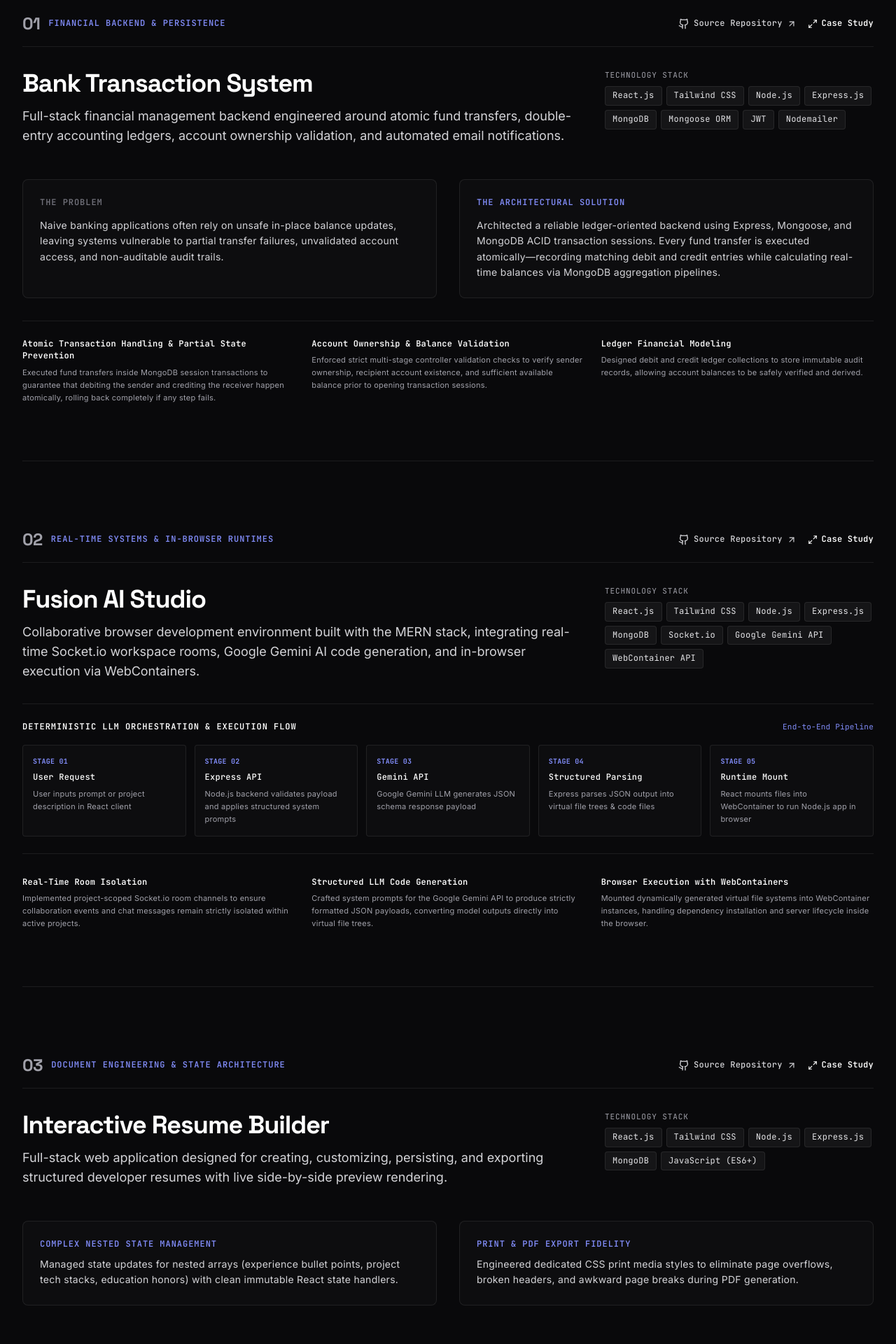
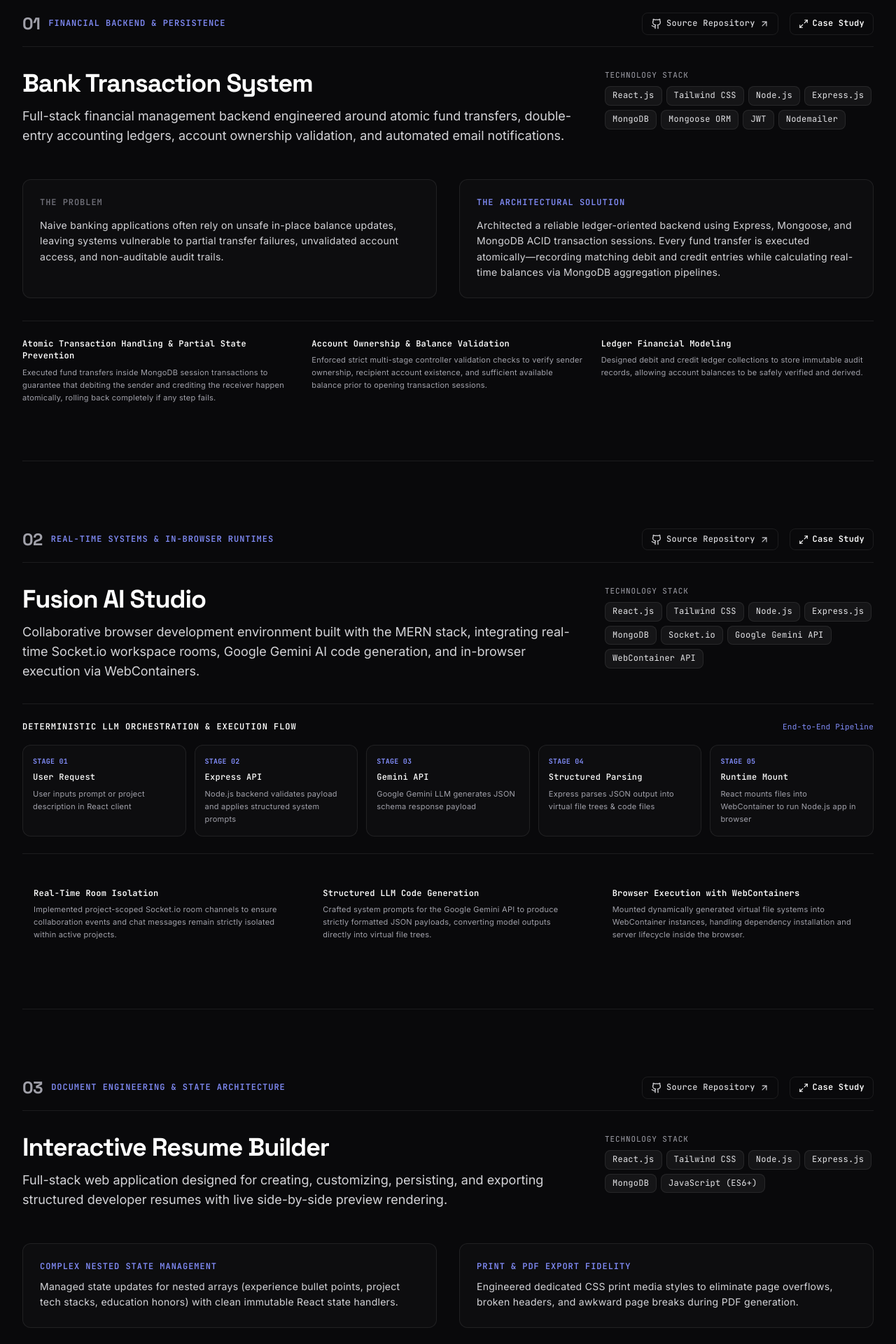
Before and after one commit to ujjwaltyagivashishtha/Portfolio, a React (Vite) app: page / in a window 1280 px wide. Shown: the part 2420-4340 px from the top of the page at 70% size. Built offline with nearby package versions, Linux system fonts and the light colour scheme; the HTML template or start-up script is replaced by a standard one.

Commit message:
style(projects): add tactile card lifting and responsive button controls across projects

```diff
--- a/src/sections/Projects.jsx
+++ b/src/sections/Projects.jsx
@@ -80,7 +80,7 @@ export const Projects = () => {
                 href={bankProject.githubUrl}
                 target="_blank"
                 rel="noopener noreferrer"
-                className="group inline-flex items-center gap-1.5 text-zinc-700 dark:text-zinc-300 hover:text-indigo-600 dark:hover:text-indigo-400 transition-colors font-medium"
+                className="group inline-flex items-center gap-1.5 px-3 py-1.5 rounded-lg border border-zinc-200 dark:border-white/[0.08] text-zinc-700 dark:text-zinc-300 hover:text-indigo-600 dark:hover:text-indigo-400 hover:border-indigo-500/40 hover:bg-zinc-100/60 dark:hover:bg-white/[0.04] hover:-translate-y-0.5 active:translate-y-0 active:scale-95 transition-all duration-200 ease-out font-medium"
               >
                 <Github className="w-4 h-4" />
                 <span>Source Repository</span>
@@ -89,7 +89,7 @@ export const Projects = () => {
               <button
                 type="button"
                 onClick={() => setSelectedProject(bankProject)}
-                className="group inline-flex items-center gap-1.5 text-zinc-950 dark:text-white hover:text-indigo-600 dark:hover:text-indigo-400 font-semibold transition-colors active:scale-95"
+                className="group inline-flex items-center gap-1.5 px-3 py-1.5 rounded-lg border border-zinc-200 dark:border-white/[0.08] text-zinc-950 dark:text-white hover:text-indigo-600 dark:hover:text-indigo-400 hover:border-indigo-500/40 hover:bg-zinc-100/60 dark:hover:bg-white/[0.04] font-semibold hover:-translate-y-0.5 active:translate-y-0 active:scale-95 transition-all duration-200 ease-out"
               >
                 <Maximize2 className="w-3.5 h-3.5 group-hover:scale-110 transition-transform duration-200" />
                 <span>Case Study</span>
@@ -113,7 +113,7 @@ export const Projects = () => {
               </span>
               <div className="flex flex-wrap gap-1.5 font-mono text-xs">
                 {bankProject.techStack.map(t => (
-                  <span key={t} className="px-2.5 py-1 rounded bg-zinc-100 dark:bg-white/[0.05] border border-zinc-200 dark:border-white/[0.08] text-zinc-800 dark:text-zinc-200 transition-colors hover:border-indigo-500/30">
+                  <span key={t} className="px-2.5 py-1 rounded-lg bg-zinc-100 dark:bg-white/[0.05] border border-zinc-200 dark:border-white/[0.08] text-zinc-800 dark:text-zinc-200 transition-all duration-150 hover:-translate-y-0.5 hover:border-indigo-500/40 hover:text-indigo-600 dark:hover:text-indigo-300">
                     {t}
                   </span>
                 ))}
@@ -123,7 +123,7 @@ export const Projects = () => {
 
           {/* Technical Deep Dive: Problem vs Architectural Solution */}
           <div className="grid grid-cols-1 md:grid-cols-2 gap-8 pt-4">
-            <div className="p-6 rounded-lg bg-zinc-50 dark:bg-white/[0.02] border border-zinc-200 dark:border-white/[0.08] space-y-3 transition-colors hover:border-zinc-300 dark:hover:border-white/[0.15]">
+            <div className="p-6 rounded-xl bg-zinc-50 dark:bg-white/[0.02] border border-zinc-200 dark:border-white/[0.08] space-y-3 transition-all duration-300 ease-out hover:-translate-y-1 hover:shadow-md dark:hover:shadow-[0_12px_24px_-10px_rgba(0,0,0,0.5)] hover:border-zinc-300 dark:hover:border-white/[0.15]">
               <span className="font-mono text-xs uppercase tracking-wider text-zinc-500 font-semibold block">
                 The Problem
               </span>
@@ -132,7 +132,7 @@ export const Projects = () => {
               </p>
             </div>
 
-            <div className="p-6 rounded-lg bg-zinc-50 dark:bg-white/[0.02] border border-zinc-200 dark:border-white/[0.08] space-y-3 transition-colors hover:border-indigo-500/30">
+            <div className="p-6 rounded-xl bg-zinc-50 dark:bg-white/[0.02] border border-zinc-200 dark:border-white/[0.08] space-y-3 transition-all duration-300 ease-out hover:-translate-y-1 hover:shadow-md dark:hover:shadow-[0_12px_24px_-10px_rgba(0,0,0,0.5)] hover:border-indigo-500/40">
               <span className="font-mono text-xs uppercase tracking-wider text-indigo-700 dark:text-indigo-400 font-semibold block">
                 The Architectural Solution
               </span>
@@ -182,7 +182,7 @@ export const Projects = () => {
                 href={fusionProject.githubUrl}
                 target="_blank"
                 rel="noopener noreferrer"
-                className="group inline-flex items-center gap-1.5 text-zinc-700 dark:text-zinc-300 hover:text-indigo-600 dark:hover:text-indigo-400 transition-colors font-medium"
+                className="group inline-flex items-center gap-1.5 px-3 py-1.5 rounded-lg border border-zinc-200 dark:border-white/[0.08] text-zinc-700 dark:text-zinc-300 hover:text-indigo-600 dark:hover:text-indigo-400 hover:border-indigo-500/40 hover:bg-zinc-100/60 dark:hover:bg-white/[0.04] hover:-translate-y-0.5 active:translate-y-0 active:scale-95 transition-all duration-200 ease-out font-medium"
               >
                 <Github className="w-4 h-4" />
                 <span>Source Repository</span>
@@ -191,7 +191,7 @@ export const Projects = () => {
               <button
                 type="button"
                 onClick={() => setSelectedProject(fusionProject)}
-                className="group inline-flex items-center gap-1.5 text-zinc-950 dark:text-white hover:text-indigo-600 dark:hover:text-indigo-400 font-semibold transition-colors active:scale-95"
+                className="group inline-flex items-center gap-1.5 px-3 py-1.5 rounded-lg border border-zinc-200 dark:border-white/[0.08] text-zinc-950 dark:text-white hover:text-indigo-600 dark:hover:text-indigo-400 hover:border-indigo-500/40 hover:bg-zinc-100/60 dark:hover:bg-white/[0.04] font-semibold hover:-translate-y-0.5 active:translate-y-0 active:scale-95 transition-all duration-200 ease-out"
               >
                 <Maximize2 className="w-3.5 h-3.5 group-hover:scale-110 transition-transform duration-200" />
                 <span>Case Study</span>
@@ -215,7 +215,7 @@ export const Projects = () => {
               </span>
               <div className="flex flex-wrap gap-1.5 font-mono text-xs">
                 {fusionProject.techStack.map(t => (
-                  <span key={t} className="px-2.5 py-1 rounded bg-zinc-100 dark:bg-white/[0.05] border border-zinc-200 dark:border-white/[0.08] text-zinc-800 dark:text-zinc-200 transition-colors hover:border-indigo-500/30">
+                  <span key={t} className="px-2.5 py-1 rounded-lg bg-zinc-100 dark:bg-white/[0.05] border border-zinc-200 dark:border-white/[0.08] text-zinc-800 dark:text-zinc-200 transition-all duration-150 hover:-translate-y-0.5 hover:border-indigo-500/40 hover:text-indigo-600 dark:hover:text-indigo-300">
                     {t}
                   </span>
                 ))}
@@ -238,7 +238,7 @@ export const Projects = () => {
               {genAiSectionData.architectureFlow.map((item, idx) => (
                 <div
                   key={idx}
-                  className="p-3.5 rounded bg-zinc-50 dark:bg-white/[0.02] border border-zinc-200 dark:border-white/[0.08] space-y-1.5 transition-colors hover:border-indigo-500/30"
+                  className="p-3.5 rounded-xl bg-zinc-50 dark:bg-white/[0.02] border border-zinc-200 dark:border-white/[0.08] space-y-1.5 transition-all duration-300 ease-out hover:-translate-y-1 hover:shadow-md dark:hover:shadow-[0_12px_24px_-10px_rgba(0,0,0,0.5)] hover:border-indigo-500/40"
                 >
                   <span className="text-[10px] text-indigo-700 dark:text-indigo-400 font-bold block">
                     STAGE 0{idx + 1}
@@ -257,7 +257,7 @@ export const Projects = () => {
           {/* Engineering Challenges Grid */}
           <div className="mt-8 grid grid-cols-1 sm:grid-cols-3 gap-6 font-mono text-xs">
             {fusionProject.engineeringChallenges.map((ec, i) => (
-              <div key={i} className="space-y-1.5">
+              <div key={i} className="p-4 rounded-xl space-y-1.5 transition-all duration-200 ease-out hover:bg-zinc-100/50 dark:hover:bg-white/[0.02] hover:-translate-y-0.5">
                 <strong className="text-zinc-900 dark:text-white block font-semibold">
                   {ec.title}
                 </strong>
@@ -293,7 +293,7 @@ export const Projects = () => {
                 href={resumeProject.githubUrl}
                 target="_blank"
                 rel="noopener noreferrer"
-                className="group inline-flex items-center gap-1.5 text-zinc-700 dark:text-zinc-300 hover:text-indigo-600 dark:hover:text-indigo-400 transition-colors font-medium"
+                className="group inline-flex items-center gap-1.5 px-3 py-1.5 rounded-lg border border-zinc-200 dark:border-white/[0.08] text-zinc-700 dark:text-zinc-300 hover:text-indigo-600 dark:hover:text-indigo-400 hover:border-indigo-500/40 hover:bg-zinc-100/60 dark:hover:bg-white/[0.04] hover:-translate-y-0.5 active:translate-y-0 active:scale-95 transition-all duration-200 ease-out font-medium"
               >
                 <Github className="w-4 h-4" />
                 <span>Source Repository</span>
@@ -302,7 +302,7 @@ export const Projects = () => {
               <button
                 type="button"
                 onClick={() => setSelectedProject(resumeProject)}
-                className="group inline-flex items-center gap-1.5 text-zinc-950 dark:text-white hover:text-indigo-600 dark:hover:text-indigo-400 font-semibold transition-colors active:scale-95"
+                className="group inline-flex items-center gap-1.5 px-3 py-1.5 rounded-lg border border-zinc-200 dark:border-white/[0.08] text-zinc-950 dark:text-white hover:text-indigo-600 dark:hover:text-indigo-400 hover:border-indigo-500/40 hover:bg-zinc-100/60 dark:hover:bg-white/[0.04] font-semibold hover:-translate-y-0.5 active:translate-y-0 active:scale-95 transition-all duration-200 ease-out"
               >
                 <Maximize2 className="w-3.5 h-3.5 group-hover:scale-110 transition-transform duration-200" />
                 <span>Case Study</span>
@@ -326,7 +326,7 @@ export const Projects = () => {
               </span>
               <div className="flex flex-wrap gap-1.5 font-mono text-xs">
                 {resumeProject.techStack.map(t => (
-                  <span key={t} className="px-2.5 py-1 rounded bg-zinc-100 dark:bg-white/[0.05] border border-zinc-200 dark:border-white/[0.08] text-zinc-800 dark:text-zinc-200 transition-colors hover:border-indigo-500/30">
+                  <span key={t} className="px-2.5 py-1 rounded-lg bg-zinc-100 dark:bg-white/[0.05] border border-zinc-200 dark:border-white/[0.08] text-zinc-800 dark:text-zinc-200 transition-all duration-150 hover:-translate-y-0.5 hover:border-indigo-500/40 hover:text-indigo-600 dark:hover:text-indigo-300">
                     {t}
                   </span>
                 ))}
@@ -337,7 +337,7 @@ export const Projects = () => {
           {/* Technical Decisions */}
           <div className="grid grid-cols-1 sm:grid-cols-2 gap-8 pt-4">
             {resumeProject.engineeringChallenges.map((ec, i) => (
-              <div key={i} className="p-6 rounded-lg bg-zinc-50 dark:bg-white/[0.02] border border-zinc-200 dark:border-white/[0.08] space-y-2 transition-colors hover:border-indigo-500/30">
+              <div key={i} className="p-6 rounded-xl bg-zinc-50 dark:bg-white/[0.02] border border-zinc-200 dark:border-white/[0.08] space-y-2 transition-all duration-300 ease-out hover:-translate-y-1 hover:shadow-md dark:hover:shadow-[0_12px_24px_-10px_rgba(0,0,0,0.5)] hover:border-indigo-500/40">
                 <span className="font-mono text-xs uppercase tracking-wider text-indigo-700 dark:text-indigo-400 font-semibold block">
                   {ec.title}
                 </span>
```
